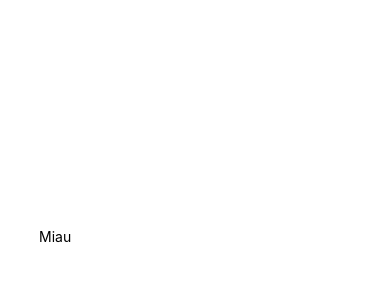
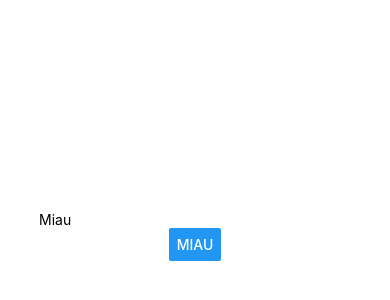
Before and after one commit to marcelohjw/gatinhow, a React Native app: screen / in a window 390 px wide. Shown: the part 186-486 px from the top of the page. Built offline with nearby package versions, Linux system fonts and the light colour scheme.

Commit message:
Double screen implemented with miau button

```diff
--- a/App.js
+++ b/App.js
@@ -1,12 +1,29 @@
-import { StyleSheet, Text, View } from 'react-native';
+import React, { useState } from 'react';
+import { StyleSheet, Text, View, Button } from 'react-native';
 import MainScreen from './screens/MainScreen';
 
 export default function App() {
+  const [screen, setScreen] = useState(true);
+
+  const modificarHandle = () => {
+    if (screen) {
+      setScreen(false);
+    } else {
+      setScreen(true);
+    }
+  };
   return (
     <View style={styles.container}>
-        <MainScreen>
-          <Text>Miau</Text>
-        </MainScreen>
+        {screen ? (
+          <MainScreen>
+            <Text>Miau</Text>
+          </MainScreen>
+        ) : (
+          <Text>Segunda tela</Text>
+        )}
+        <View>
+          <Button title='Miau' onPress={modificarHandle}/>
+        </View>
     </View>
   );
 }
```
